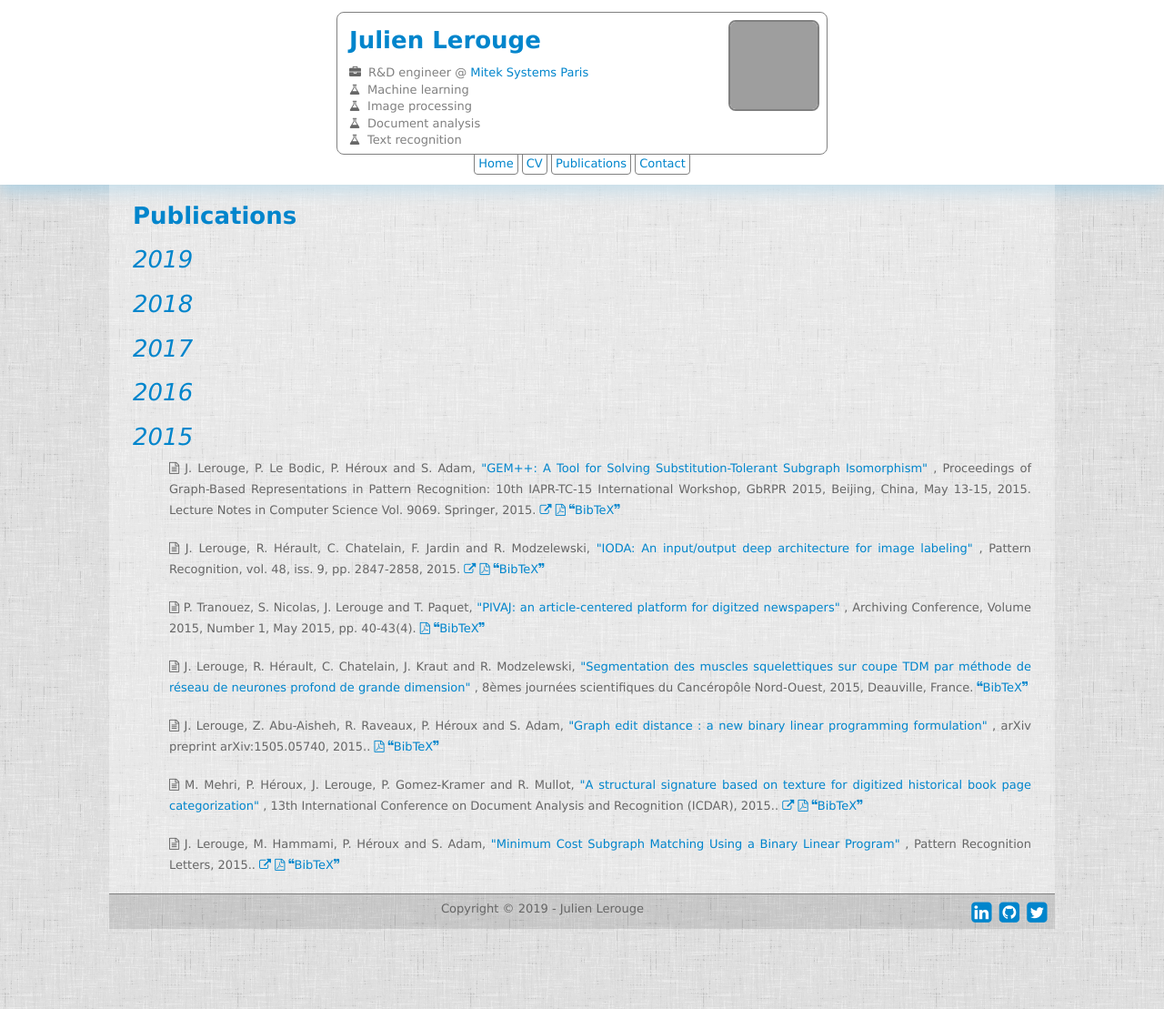
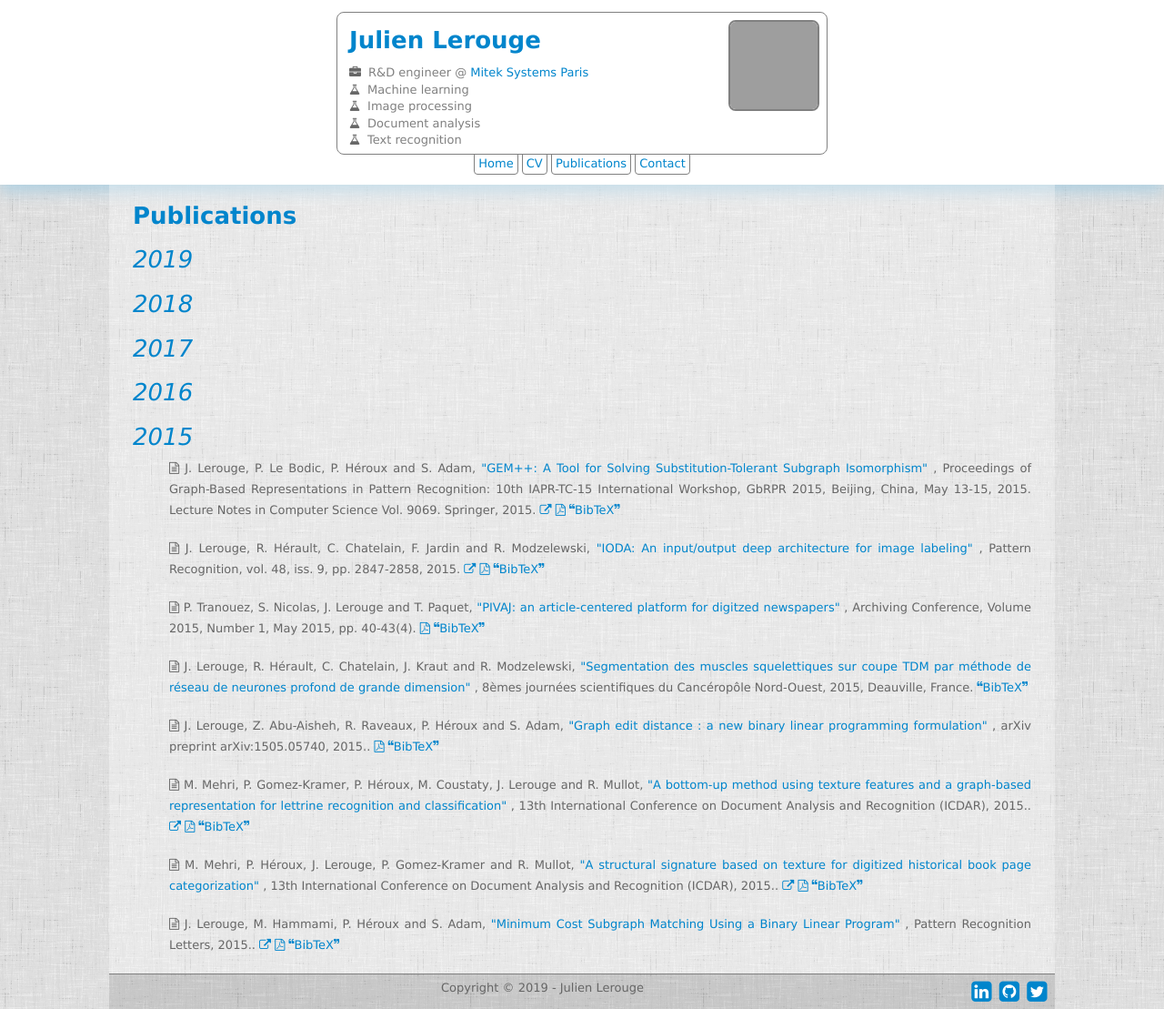
Before and after one commit to jlerouge/jlerouge.github.io, a Jekyll site: the page built from pub/index.html, in a window 1280 px wide. Shown: the whole page at 91% size. Built offline with Jekyll 4.4.1, drawn with Linux system fonts in a browser that asks for light colours; nearby versions of some CDN libraries; grey boxes are pictures that could not be loaded.

```diff
--- a/_config.yml
+++ b/_config.yml
@@ -91,6 +91,9 @@ coauthors:
     rmu:
         name: R. Mullot
         url: https://l3i.univ-larochelle.fr/Mullot-Remy-Pr
+    mc:
+        name: M. Coustaty
+        url: https://l3i.univ-larochelle.fr/Coustaty-Mickael-MCF
 
 affiliations:
     litis-insa: Normandie Université, LITIS (EA 4108-FR CNRS 3638), INSA de Rouen, 76800 Saint-Étienne-du-Rouvray, France
--- /dev/null
+++ b/_includes/bibtex/a-bottom-up-method-using-texture-features-and-a-graph-based-representation-for-lettrine-recognition-and-classification.bib
@@ -0,0 +1,8 @@
+@inproceedings{mehri2015bottom,
+  title={A bottom-up method using texture features and a graph-based representation for lettrine recognition and classification},
+  author={Mehri, Maroua and Gomez-Kr{\"a}mer, Petra and H{\'e}roux, Pierre and Coustaty, Micka{\"e}l and Lerouge, Julien and Mullot, R{\'e}my},
+  booktitle={2015 13th International Conference on Document Analysis and Recognition (ICDAR)},
+  pages={226--230},
+  year={2015},
+  organization={IEEE}
+}
--- a/pub/index.html
+++ b/pub/index.html
@@ -33,7 +33,7 @@ title: News
             <label class="collapse" for="bibtex{{ post_id }}"><a><i class="fa fa-quote-left fa-sup"></i>BibTeX<i class="fa fa-quote-right fa-sup"></i></a></label>
             <input id="bibtex{{ post_id }}" type="checkbox">
             {% highlight tex %}
-            {% include /bibtex/{{id}}.bib %}
+{% include /bibtex/{{id}}.bib %}
             {% endhighlight %}
         {% endif %}
     </li>
```
Also changed, not shown: _posts/2015-08-23-a-bottom-up-method-using-texture-features-and-a-graph-based-representation-for-lettrine-recognition-and-classification.md (added, +24 -0 lines), 2 other files.
